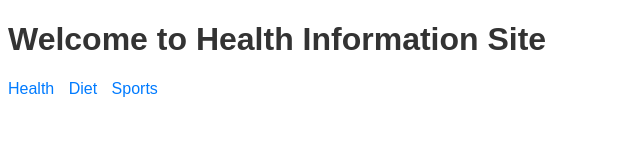
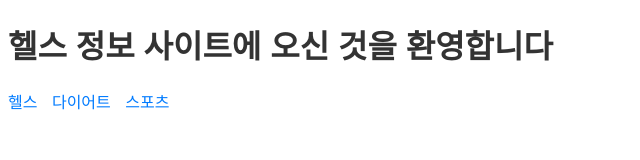
Before and after one commit to cu1231/cu1231, a plain HTML site: page index.html in a window 1280 px wide. Shown: the whole page, without its empty margins (0-640 px from the left). Drawn offline with Linux system fonts and the light colour scheme.

Commit message:
Update index.html

```diff
--- a/index.html
+++ b/index.html
@@ -1,18 +1,18 @@
 <!DOCTYPE html>
-<html lang="en">
+<html lang="ko">
 <head>
     <meta charset="UTF-8">
     <meta name="viewport" content="width=device-width, initial-scale=1.0">
-    <title>Health Information</title>
+    <title>헬스 정보 사이트</title>
     <link rel="stylesheet" href="styles.css">
 </head>
 <body>
-    <h1>Welcome to Health Information Site</h1>
+    <h1>헬스 정보 사이트에 오신 것을 환영합니다</h1>
     <nav>
         <ul>
-            <li><a href="health.html">Health</a></li>
-            <li><a href="diet.html">Diet</a></li>
-            <li><a href="sports.html">Sports</a></li>
+            <li><a href="health.html">헬스</a></li>
+            <li><a href="diet.html">다이어트</a></li>
+            <li><a href="sports.html">스포츠</a></li>
         </ul>
     </nav>
     <script src="scripts.js"></script>
```
